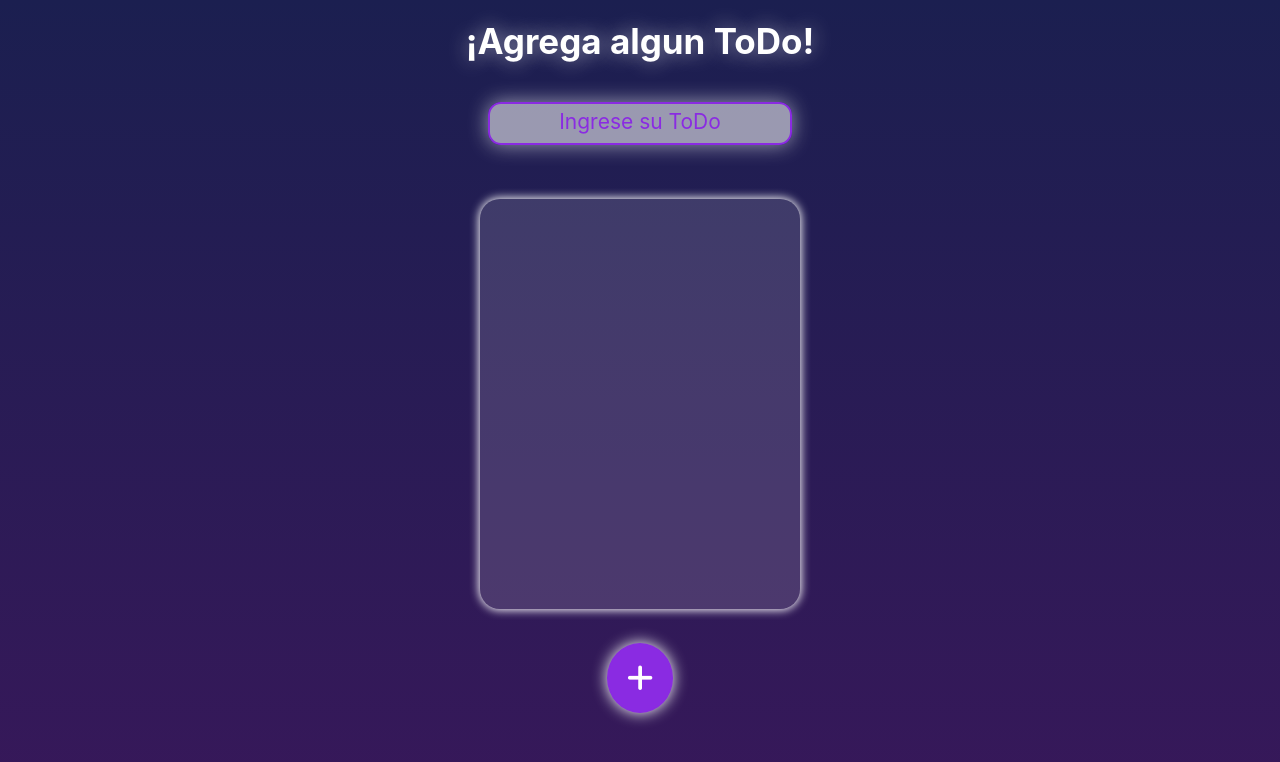
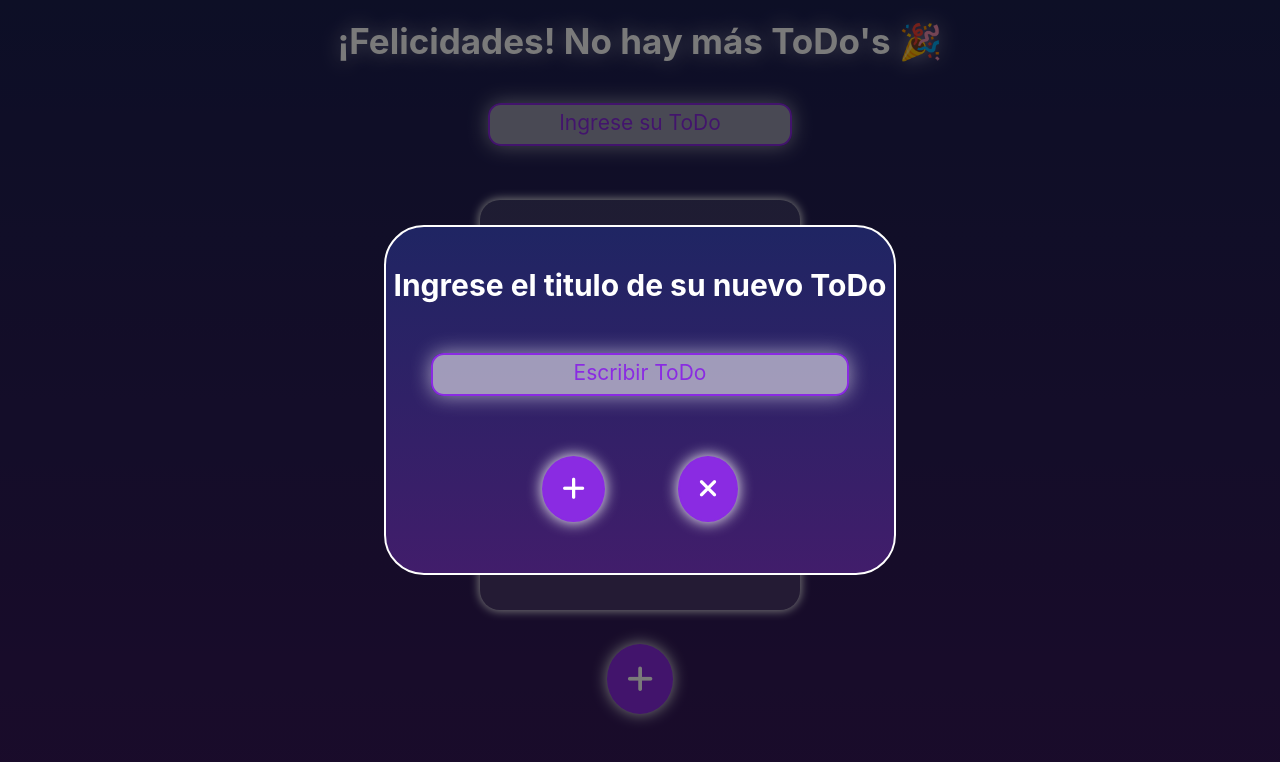
Before and after one commit to NaoRYK/react-todo-app, a React (Create React App) app: page / in a window 1280 px wide. Shown: the top 762 px of the page. Built offline with nearby package versions, Linux system fonts and the light colour scheme.

Commit message:
Modal opening and closing function

```diff
--- a/public/index.html
+++ b/public/index.html
@@ -30,6 +30,7 @@
   <body>
 
     <div id="root"></div>
+    <div id="modal-container"></div>
 
     <script src="https://kit.fontawesome.com/a6672c6b64.js" crossorigin="anonymous"></script>
   </body>
--- a/public/style.css
+++ b/public/style.css
@@ -4,6 +4,10 @@
     box-sizing: border-box;
 }
 
+
+.hidden{
+    display: none !important;
+}
 :root{
     --Degrade: rgba(255, 255, 255, 0.55);
 
--- a/src/App/App.js
+++ b/src/App/App.js
@@ -1,22 +1,16 @@
 
 import React from 'react';
-import { AppUi } from './AppUI';
-import { useLocalStorage } from './useLocalStorage';
+import { AppUI } from './AppUI';
+
 
 
 import './App.css';
+import { TodoProvider } from '../TodoContext/TodoContext';
 
 
 
 
 
-const defaultTodos = [
-
-  {text: 'Crear mi primer ToDo', completed : false},
-
-
-
-];
 
 
 // localStorage.setItem('TODOS_V1', JSON.stringify(defaultTodos));
@@ -27,50 +21,11 @@ const defaultTodos = [
 
 function App() {
 
+  return(
 
-  const {item:todos,saveItem:saveTodos, loading, error} = useLocalStorage('TODOS_V1', defaultTodos);
-
-  const completedTodos = todos.filter(todo => todo.completed).length;
-  const totalTodos = todos.length;
-
-
-  const [searchValue,setSearchValue] = React.useState("");
-
-  const searchedTodos = todos.filter( (todo) => todo.text.toLocaleLowerCase().includes(searchValue.toLocaleLowerCase()));
-
-
-
-  const completeTodo = (text) =>{
-
-    const newTodos = [...todos];
-
-    const todoIndex = newTodos.findIndex((todo)=> todo.text === text);
-    newTodos[todoIndex].completed = true;
-
-    newTodos.splice(newTodos.length, newTodos.length +1, newTodos[todoIndex])
-    newTodos.splice(todoIndex,1)
-    saveTodos(newTodos);
-  }
-
-  const deleteTodo = (text) =>{
-    const newTodos = [...todos];
-    const todoIndex = newTodos.findIndex((todo)=> todo.text === text);
-
-    newTodos.splice(todoIndex,1);
-    saveTodos(newTodos);
-  }
-  return(
-    <AppUi
-      loading={loading}
-      error ={error}
-      completedTodos={completedTodos}
-      totalTodos={totalTodos}
-      searchValue={searchValue}
-      setSearchValue={setSearchValue}
-      searchedTodos={searchedTodos}
-      completeTodo={completeTodo}
-      deleteTodo={deleteTodo}
-    />
+    <TodoProvider>
+      <AppUI/>
+    </TodoProvider>
 
 
   )
--- a/src/App/AppUI.js
+++ b/src/App/AppUI.js
@@ -1,52 +1,102 @@
-import React from "react";
-import { TodoCounter } from '../Components/TodoCounter/TodoCounter';
-import { TodoSearch } from '../Components/TodoSearch/TodoSearch';
-import { TodoList } from '../Components/TodoList/TodoList';
-import { CreateTodoButton } from '../Components/CreateTodoButton/CreateTodoButton';
-import { TodoItem } from '../Components/TodoItem/TodoItem';
-import {TodoError} from '../Components/TodoError/TodoError'
-import {TodoLoading} from '../Components/TodoLoading/TodoLoading'
+ import React from "react";
+ import { TodoCounter } from "../Components/TodoCounter/TodoCounter";
+ import { TodoSearch } from "../Components/TodoSearch/TodoSearch";
+ import { TodoList } from "../Components/TodoList/TodoList";
+ import { CreateTodoButton } from "../Components/CreateTodoButton/CreateTodoButton";
+ import { TodoItem } from "../Components/TodoItem/TodoItem";
+ import { TodoError } from "../Components/TodoError/TodoError";
+ import { TodoLoading } from "../Components/TodoLoading/TodoLoading";
+ import { TodoContext } from "../TodoContext/TodoContext";
+import { Modal } from "../Modal/modal";
+ function AppUI() {
+   const { error, loading, searchedTodos, completeTodo, deleteTodo,openModal,setOpenModal} =
+     React.useContext(TodoContext);
+   return (
+     <React.Fragment>
+       <TodoCounter />
+       <TodoSearch />
 
-function AppUi(
-    {
-        error,
-        loading,
-        completedTodos,
-        totalTodos,
-        searchValue,
-        setSearchValue,
-        searchedTodos,
-        completeTodo,
-        deleteTodo
-    }
-){
-    return (
-        <React.Fragment>
+         <TodoList>
+           {loading && <TodoLoading></TodoLoading>}
+           {error && <TodoError></TodoError>}
+           {searchedTodos.map((todo) => (
+             <TodoItem
+               key={todo.text}
+               text={todo.text}
+               completed={todo.completed}
+               onComplete={() => {
+                 completeTodo(todo.text);
+               }}
+               onDelete={() => {
+                 deleteTodo(todo.text);
+               }}
+             />
+           ))}
+         </TodoList>
 
-          <TodoCounter completed={completedTodos} total={totalTodos} />
-
-          <TodoSearch searchValue={searchValue} setSearchValue={setSearchValue}/>
+       <CreateTodoButton />
+       {openModal && (
+       <Modal></Modal>
+       )}
+     </React.Fragment>
+   );
+ }
+ export { AppUI };
 
 
-          <TodoList>
-              {loading && <TodoLoading></TodoLoading>}
-              {error && <TodoError></TodoError>}
 
-            {
-            searchedTodos.map(todo =>(
-                <TodoItem key={todo.text} text={todo.text} completed={todo.completed}
-                onComplete={ () => {completeTodo(todo.text)}}
 
-                onDelete={() => {deleteTodo(todo.text)}}
-                />
-              ))
 
-            }
-          </TodoList>
+// import React from "react";
+// import { TodoCounter } from "../Components/TodoCounter/TodoCounter";
+// import { TodoSearch } from "../Components/TodoSearch/TodoSearch";
+// import { TodoList } from "../Components/TodoList/TodoList";
+// import { TodoItem } from "../Components/TodoItem/TodoItem";
+// import { TodoLoading } from "../Components/TodoLoading/TodoLoading";
+// import { TodoError } from "../Components/TodoError/TodoError";
+// import { CreateTodoButton } from "../Components/CreateTodoButton/CreateTodoButton";
+// import { Modal } from "../Modal/modal";
+// import { TodoContext } from "../TodoContext/TodoContext";
 
-          <CreateTodoButton/>
-        </React.Fragment>
-      );
-}
+// function AppUI() {
+//   const {
+//     loading,
+//     error,
+//     searchedTodos,
+//     completeTodo,
+//     deleteTodo,
+//     openModal,
+//     setOpenModal,
+//   } = React.useContext(TodoContext);
 
-export {AppUi};
+//   return (
+//     <>
+//       <TodoCounter />
+//       <TodoSearch />
+
+//       <TodoList>
+//         {loading && <TodoLoading></TodoLoading>}
+//         {error && <TodoError></TodoError>}
+//         {searchedTodos.map((todo) => (
+//           <TodoItem
+//             key={todo.text}
+//             text={todo.text}
+//             completed={todo.completed}
+//             onComplete={() => {
+//               completeTodo(todo.text);
+//             }}
+//             onDelete={() => {
+//               deleteTodo(todo.text);
+//             }}
+//           />
+//         ))}
+//       </TodoList>
+
+//       <CreateTodoButton />
+
+//       {openModal && <Modal>La funcionalidad de agregar TODO</Modal>}
+//     </>
+//   );
+// }
+
+// export { AppUI };
--- a/src/Components/CreateTodoButton/CreateTodoButton.js
+++ b/src/Components/CreateTodoButton/CreateTodoButton.js
@@ -1,10 +1,17 @@
+import React from 'react'
 import './CreateTodoButton.css'
+import { TodoContext } from '../../TodoContext/TodoContext'
 
 function CreateTodoButton(){
+
+    const {setOpenModal, openModal} = React.useContext(TodoContext)
     return(
 
         <div id='createTodo-div'>
-                    <button type="submit">
+                    <button onClick={() =>{
+                        setOpenModal(!openModal)
+                        document.getElementById("modal-container").classList.toggle("hidden")
+                    }} type="submit">
 
                     <i className="fa-solid fa-plus createTodoI"></i>
                     </button>
--- a/src/Components/TodoCounter/TodoCounter.js
+++ b/src/Components/TodoCounter/TodoCounter.js
@@ -1,8 +1,11 @@
 
+import React from 'react'
 import './TodoCounter.css'
+import { TodoContext } from '../../TodoContext/TodoContext'
 
-function TodoCounter({total, completed}){
+function TodoCounter(){
 
+  const {total, completed} = React.useContext(TodoContext)
   if (total === completed && total !== 0) {
     return(<h2>¡Felicidades! No hay más ToDo's 🎉</h2>)
   }
--- a/src/Components/TodoSearch/TodoSearch.js
+++ b/src/Components/TodoSearch/TodoSearch.js
@@ -1,8 +1,9 @@
 import "./TodoSearch.css"
 import React from "react"
-function TodoSearch({searchValue,setSearchValue}){
+import { TodoContext } from "../../TodoContext/TodoContext"
+function TodoSearch(){
 
-    console.log(searchValue)
+    const {setSearchValue, searchValue} = React.useContext(TodoContext)
     return(
 
         <div id="todo-search">
--- /dev/null
+++ b/src/Modal/modal.css
@@ -0,0 +1,65 @@
+
+#modal-container{
+    position: absolute;
+    display: flex;
+    top: 0%;
+    left: 0%;
+    height: 100%;
+    width: 100%;
+    background-color: rgba(0, 0, 0, 0.521);
+    align-items: center;
+    justify-content: center;
+
+}
+.modal{
+    display: flex;
+    align-items: center;
+    justify-content: flex-start;
+    flex-direction: column;
+    width: 40%;
+    height: 35rem;
+
+    background: rgb(35,40,99);
+    background: linear-gradient(180deg, rgb(31, 37, 99) 0%, rgb(65, 29, 107) 100%);
+    border: solid 2px white;
+    border-radius: 4rem;
+}
+
+.modal form{
+    margin-top: 4rem;
+    display: flex;
+    flex-direction: column;
+    align-items: center;
+}
+
+.modal label{
+
+    text-align: center;
+    align-self: flex-start;
+    font-size: 3rem;
+    color: white;
+    font-weight: bold;
+}
+
+.modal form input{
+    margin-top: 5rem;
+    width: 80%;
+}
+
+#modal-buttons{
+    margin-top: 6rem;
+
+    display: flex;
+    justify-content: center;
+}
+
+#modal-buttons button{
+    font-size: 2.6rem;
+    margin-inline: 30%;
+}
+.confirm-todo{
+
+}
+.close-modal{
+
+}
--- /dev/null
+++ b/src/Modal/modal.js
@@ -0,0 +1,28 @@
+import React from "react";
+import ReactDOM from "react-dom";
+import './modal.css'
+import { TodoContext } from "../TodoContext/TodoContext";
+
+function Modal({children}){
+    const {setOpenModal, openModal} = React.useContext(TodoContext)
+    return ReactDOM.createPortal(
+        <div className="modal">
+
+            <form>
+                <label for="">Ingrese el titulo de su nuevo ToDo</label>
+                <input type="text" placeholder="Escribir ToDo"></input>
+            </form>
+            <div id="modal-buttons">
+
+                <button type="" className="confirm-todo fa-solid fa-plus"></button>
+                <button type="" onClick={()=>{setOpenModal(false)
+                document.getElementById("modal-container").classList.add("hidden")
+                }} className="close-modal fa-solid fa-xmark"></button>
+            </div>
+            {children}
+        </div>,
+        document.getElementById("modal-container")
+    );
+}
+
+export {Modal};
--- /dev/null
+++ b/src/TodoContext/TodoContext.js
@@ -0,0 +1,66 @@
+import React from 'react';
+import { useLocalStorage } from './useLocalStorage';
+
+const TodoContext = React.createContext();
+
+
+function TodoProvider({ children }) {
+
+    const defaultTodos = [
+
+        {text: 'Crear mi primer ToDo', completed : false},
+
+
+
+      ];
+    const {item:todos,saveItem:saveTodos, loading, error} = useLocalStorage('TODOS_V1', defaultTodos);
+
+    const completedTodos = todos.filter(todo => todo.completed).length;
+    const totalTodos = todos.length;
+
+
+    const [searchValue,setSearchValue] = React.useState("");
+    const [openModal, setOpenModal] = React.useState(true);
+    const searchedTodos = todos.filter( (todo) => todo.text.toLocaleLowerCase().includes(searchValue.toLocaleLowerCase()));
+
+
+
+    const completeTodo = (text) =>{
+
+      const newTodos = [...todos];
+
+      const todoIndex = newTodos.findIndex((todo)=> todo.text === text);
+      newTodos[todoIndex].completed = true;
+
+      newTodos.splice(newTodos.length, newTodos.length +1, newTodos[todoIndex])
+      newTodos.splice(todoIndex,1)
+      saveTodos(newTodos);
+    }
+
+    const deleteTodo = (text) =>{
+      const newTodos = [...todos];
+      const todoIndex = newTodos.findIndex((todo)=> todo.text === text);
+
+      newTodos.splice(todoIndex,1);
+      saveTodos(newTodos);
+    }
+  return (
+    <TodoContext.Provider value={{
+      loading,
+      error,
+      completedTodos,
+      totalTodos,
+      searchValue,
+      setSearchValue,
+      searchedTodos,
+      completeTodo,
+      deleteTodo,
+      openModal,
+      setOpenModal,
+    }}>
+      {children}
+    </TodoContext.Provider>
+  );
+}
+
+export { TodoContext, TodoProvider };
```
Also changed, not shown: src/TodoContext/useLocalStorage.js (renamed from src/App/useLocalStorage.js).
